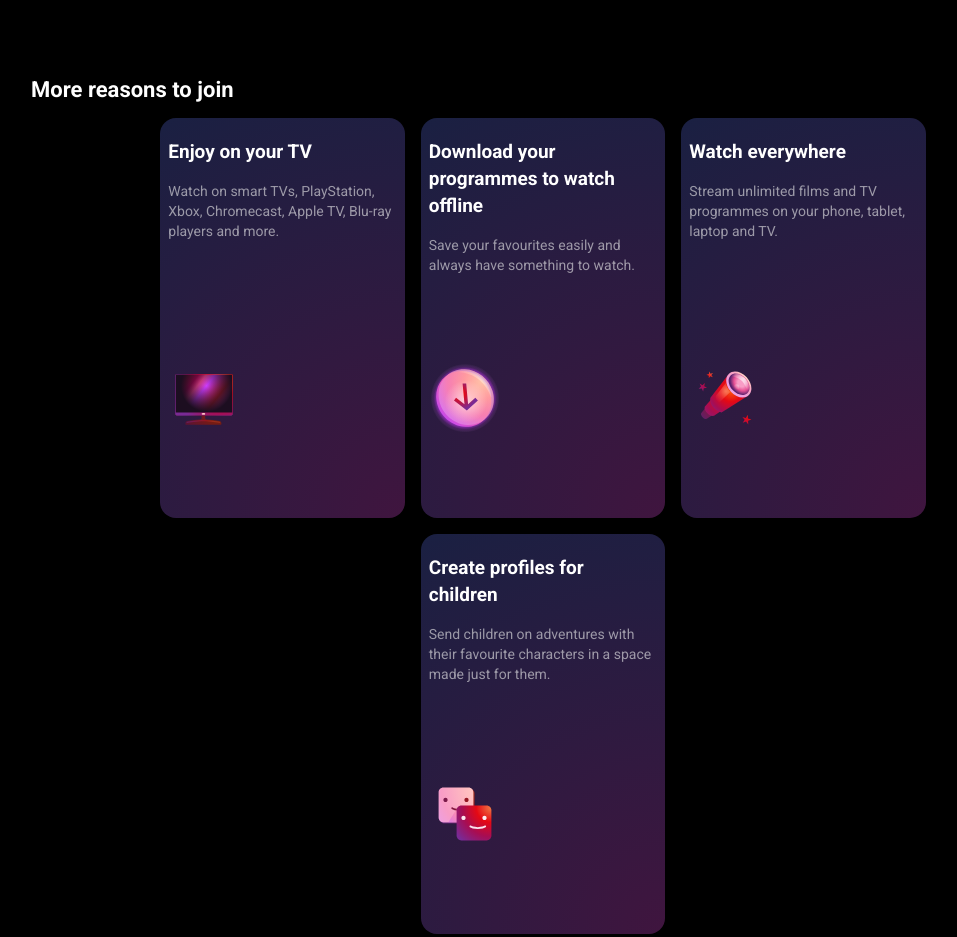
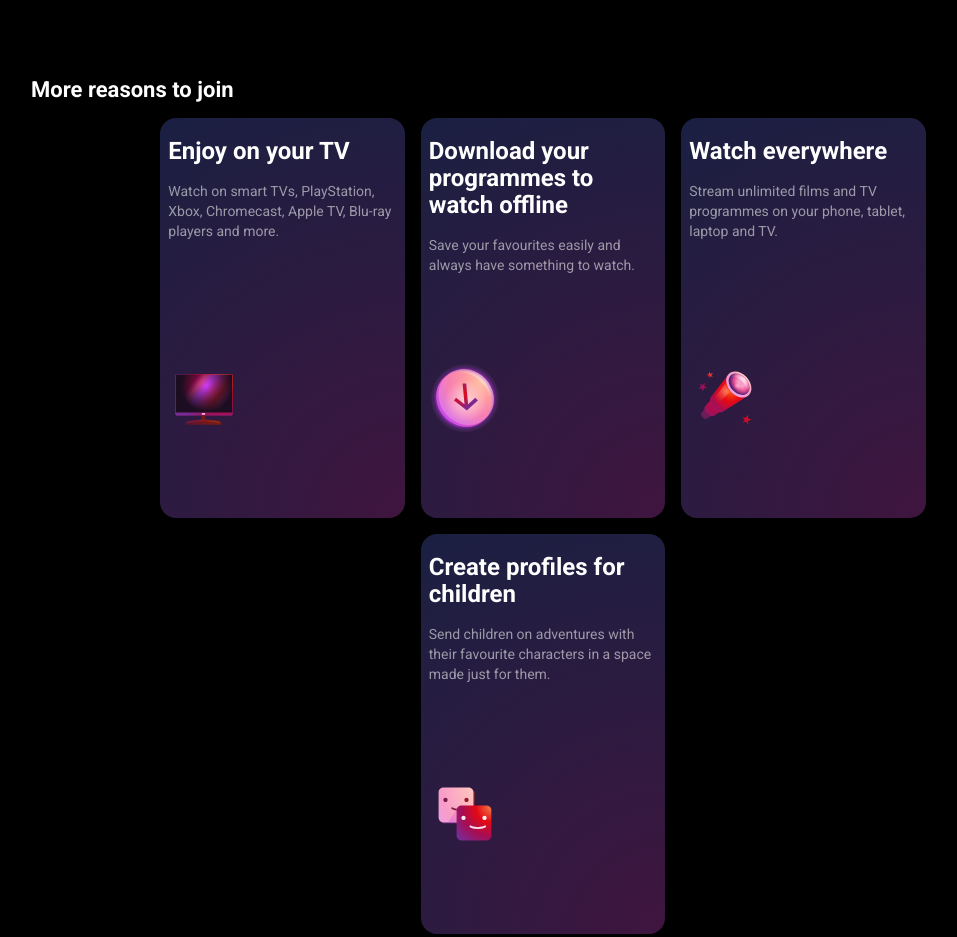
Before and after one commit to Lawrence172/netflix-clone, a plain HTML site: page index.html in a window 1280 px wide. Shown: the part 881-1818 px from the top of the page, without its empty margins (97-1054 px from the left). Drawn offline with Linux system fonts and the light colour scheme.

Commit message:
update on my text

```diff
--- a/style.css
+++ b/style.css
@@ -227,7 +227,7 @@ section>h1{
 }
 
 .box h1{
-  font-size: 19px;
+  font-size: clamp(1rem, 2vw, 1.5rem);
   line-height: 27px;
 }
 
```
